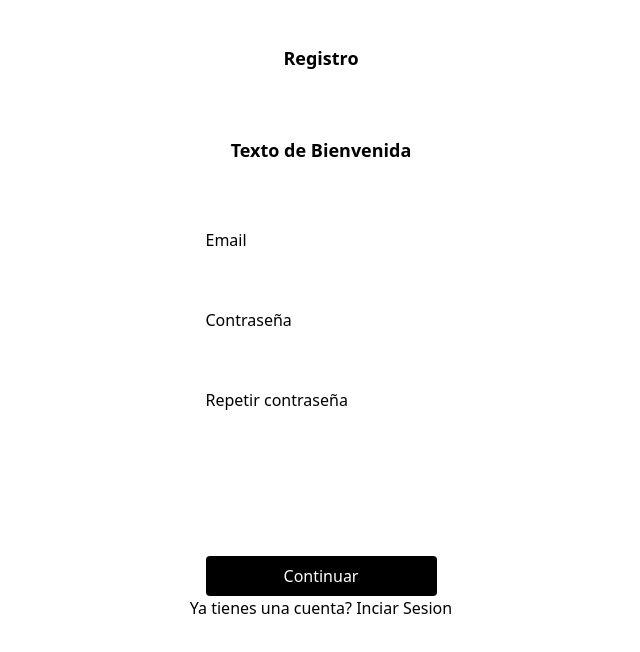
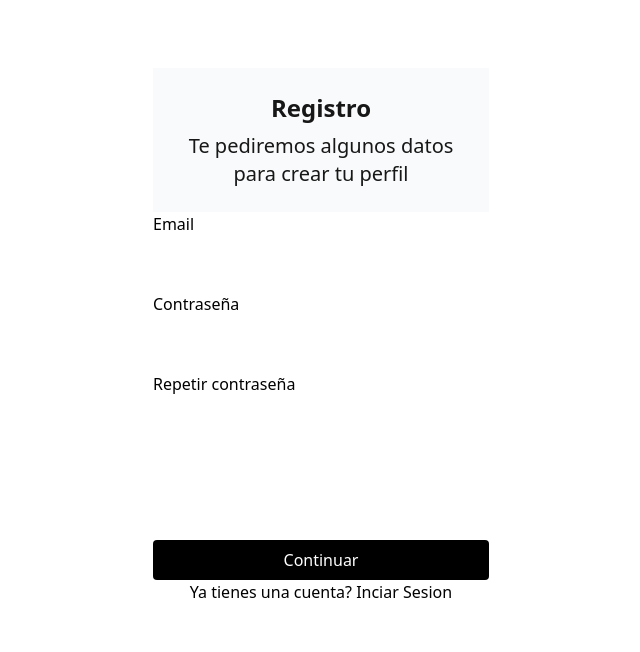
Before and after one commit to No-Country/c9-56-t-mern, a React (Vite) app in the folder frontend/: page /register in a window 1280 px wide. Shown: the top 652 px of the page, without its empty margins (319-959 px from the left). Built offline with nearby package versions, Linux system fonts and the light colour scheme.

Commit message:
recycle (registerForm/) SimpleText.jsx

```diff
--- a/frontend/src/components/registerForm/RegisterForm.jsx
+++ b/frontend/src/components/registerForm/RegisterForm.jsx
@@ -3,11 +3,12 @@ import React, { useState } from "react";
 import RegisterFormStep2 from "./RegisterFormStep2";
 import RegisterFormStep1 from "./RegisterFormStep1";
 import StepNavigation from "../stepper/StepNavigation";
+import SimpleText from "../SimpleText/SimpleText"
+
 
 
 
 const RegisterForm = () => {
-  // Registro Form
   const labelArray = ['Step 1', 'Step 2']
   const [currentStep, setCurrentStep] = useState(1);
 
@@ -20,6 +21,9 @@ const RegisterForm = () => {
     if (currentStep === 1) {
       return (
         <div>
+            <SimpleText
+        title={'Registro'}
+        paragraph={'Te pediremos algunos datos para crear tu perfil'}/>
           <RegisterFormStep1
             labelArray={labelArray}
             // onRefreshForm={setForm}
@@ -35,17 +39,17 @@ const RegisterForm = () => {
     else if (currentStep === 2) {
       return (
         <div >
+          <SimpleText
+            title={'Registro'}
+            paragraph={'¡Falta poco! Ya casi tenés tu cuenta en Pawful. '}/>
           <RegisterFormStep2
             labelArray={labelArray}
-            // onRefreshForm={setForm}
             currentStep={currentStep}
             ssetCurrentStep={setCurrentStep}
             updateStep={updateStep}
             formValues={formValues}
             setFormValues={setFormValues}
-          // onRefreshForm={setForm}
           />
-          {/* <ProfilePet /> */}
         </div>
       )
     }
@@ -65,11 +69,9 @@ const RegisterForm = () => {
       >
 
       </StepNavigation>
-      <h2 className="text-lg font-bold mb-4"><strong>Registro</strong></h2>
-      <br />
-      <br />
-      <p className="text-lg font-bold mb-4">Texto de Bienvenida</p>
-      <br />
+
+
+
       <br />
       {getInfoPerPage()}
 
```
